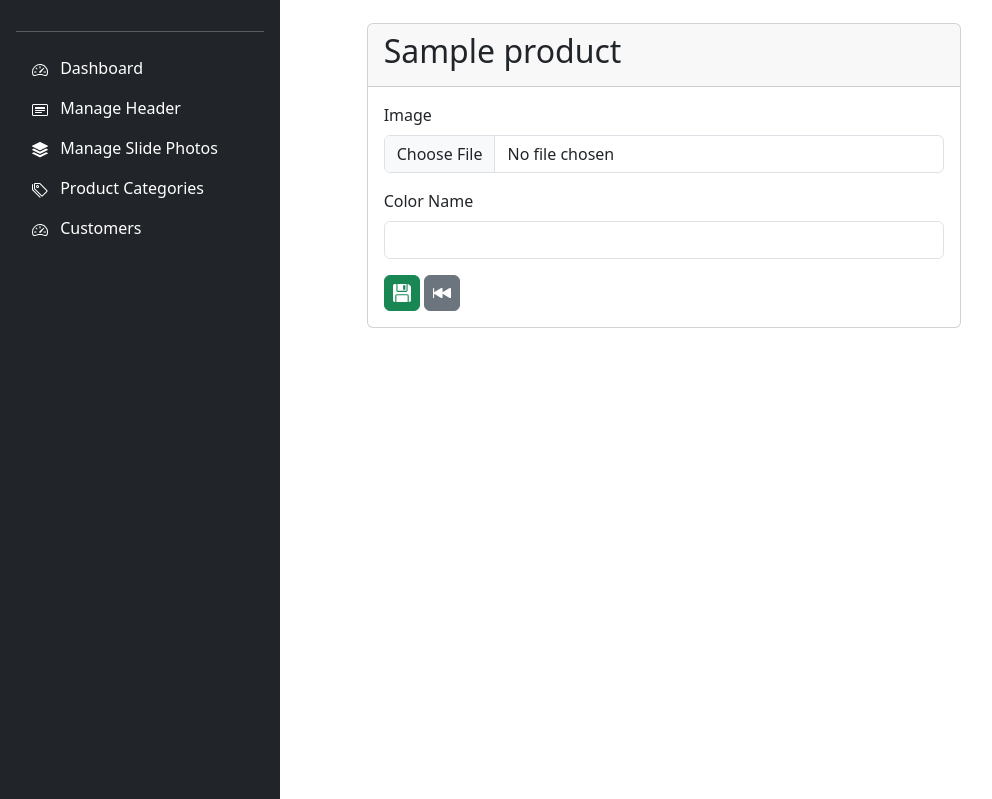
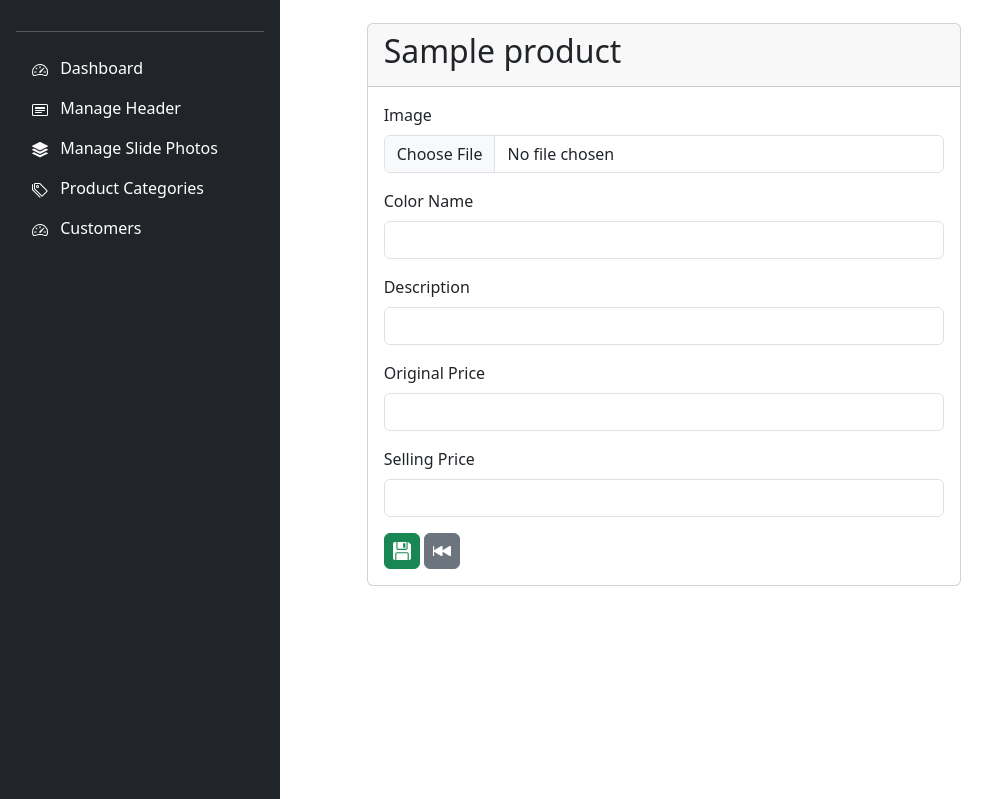
Before and after one commit to cyrusesales/jn4d-website, a Django app: page /adminpage/add-color-product/1 in a window 1280 px wide. Shown: the part 79-878 px from the top of the page, without its empty margins (0-992 px from the left). Run offline with Django 5.2, Linux system fonts and the light colour scheme; tables that the repository leaves empty hold one stand-in row (values such as "Sample post"); grey boxes marked "Sample" are stand-in pictures.

Commit message:
modified the edit, add and delete functions in views.py

```diff
--- a/jn4dwebsite/admin_page/templates/add_color_product.html
+++ b/jn4dwebsite/admin_page/templates/add_color_product.html
@@ -36,6 +36,18 @@
                 <label for="" class="form-label">Color Name</label>
                 <input type="text" name="colorName" class="form-control" />
               </div>
+              <div class="mb-3">
+                <label for="" class="form-label">Description</label>
+                <input type="text" name="description" class="form-control" />
+              </div>
+              <div class="mb-3">
+                <label for="" class="form-label">Original Price</label>
+                <input type="text" name="original_price" class="form-control" />
+              </div>
+              <div class="mb-3">
+                <label for="" class="form-label">Selling Price</label>
+                <input type="text" name="selling_price" class="form-control" />
+              </div>
 
               <!--Buttons Below-->
               <button type="submit" class="btn btn-success px-0 py-0">
--- a/jn4dwebsite/admin_page/templates/manage_color_product.html
+++ b/jn4dwebsite/admin_page/templates/manage_color_product.html
@@ -82,8 +82,8 @@
                     <p>No Image available</p>
                   </td>
                   {% endif %}
-                  <td>{{ color.original_price }}</td>
-                  <td>{{ color.selling_price }}</td>
+                  <td>{{ color.original_price |floatformat:2  }}</td>
+                  <td>{{ color.selling_price |floatformat:2  }}</td>
 
                   <td>
                     <!-- Action Buttons -->
--- a/jn4dwebsite/admin_page/views.py
+++ b/jn4dwebsite/admin_page/views.py
@@ -344,10 +344,16 @@ def addColorProduct(request, pk):
         colorProduct = ColorProduct()
         colorProduct.product = product
         colorProduct.colorName = request.POST.get("colorName")
+        colorProduct.description = request.POST.get("description")
+        colorProduct.original_price = request.POST.get("original_price")
+        colorProduct.selling_price = request.POST.get("selling_price")
 
-        colorProduct.save()
-        messages.success(request, f"{colorProduct.colorName} successfully added to {product.name}")
-        return redirect('manage-color-product', pk)
+        if len(request.FILES) != 0:
+            colorProduct.image = request.FILES['image']
+
+            colorProduct.save()
+            messages.success(request, f"{colorProduct.colorName} successfully added to {product.name}")
+            return redirect('manage-color-product', pk)
 
     context = {
         'headers': headers,
@@ -363,7 +369,15 @@ def editColorProduct(request, pk):
     colorProduct = ColorProduct.objects.get(id=pk)
 
     if request.method == 'POST':
+        if len(request.FILES) != 0:
+            if len(colorProduct.image) > 0:
+                os.remove(colorProduct.image.path)
+            colorProduct.image = request.FILES["image"]
         colorProduct.colorName = request.POST.get('colorName')
+        colorProduct.description = request.POST.get('description')
+        colorProduct.original_price = request.POST.get('original_price')
+        colorProduct.selling_price = request.POST.get('selling_price')
+
         colorProduct.save()
         messages.success(request, f"{colorProduct} is edited successfully!")
         return redirect('manage-color-product', colorProduct.product_id)
@@ -377,6 +391,8 @@ def editColorProduct(request, pk):
 
 def deleteColorProduct(request, pk):
     colorProduct = ColorProduct.objects.get(id=pk)
+    if len(colorProduct.image) > 0:
+        os.remove(colorProduct.image.path)
     colorProduct.delete()
     messages.success(request, f"{colorProduct.colorName} has been deleted!")
     return redirect('manage-color-product', colorProduct.product_id)
--- a/jn4dwebsite/homepage/templates/category_section.html
+++ b/jn4dwebsite/homepage/templates/category_section.html
@@ -58,8 +58,8 @@
     max-width: 100%;
     max-height: 125px;
     object-fit: contain;
-    filter: grayscale(10%);
-    opacity: 0.8;
+    {% comment %} filter: grayscale(10%);
+    opacity: 0.8; {% endcomment %}
     transition: transform 0.3s ease, filter 0.3s ease, opacity 0.3s ease;
 }
 
@@ -113,7 +113,7 @@
 
 
 <div class="logo-slider">
-    <h4 class="text-center m-5">Products and Services</h4>
+    <h4 class="text-center m-5 fw-bold">Products and Services</h4>
     <div class="logo-track">
         {% for logo in categories %}
         <div class="logo-item">
```
Also changed, not shown: jn4dwebsite/media/colorproducts/ROSENMANDEL.jpg (added).
